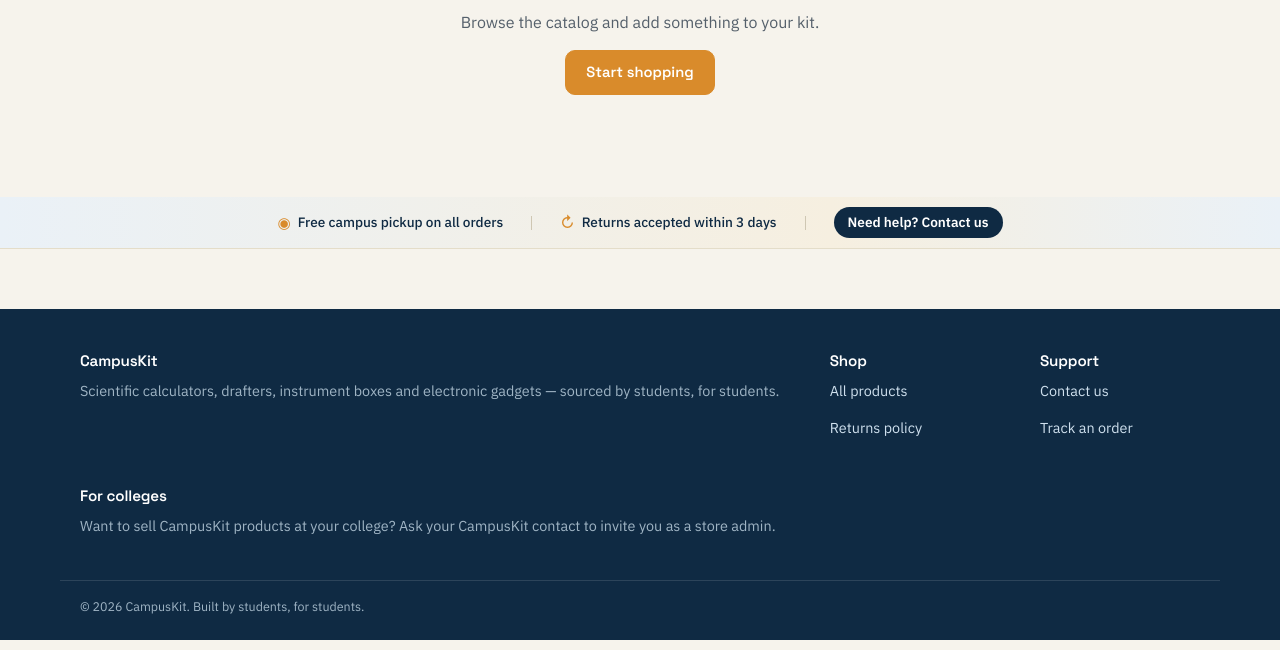
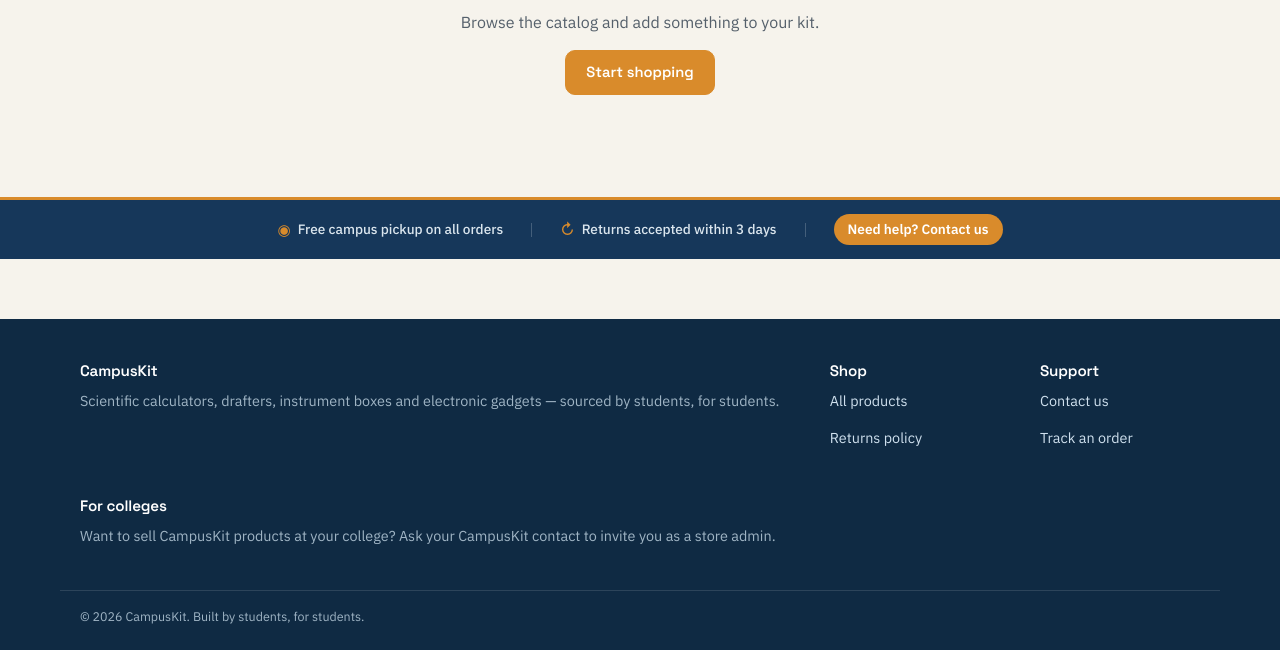
Before and after one commit to dharmateja703/campuskit, a Flask app: page /cart in a window 1280 px wide. Shown: the part 274-924 px from the top of the page. Run offline with Flask 3, Linux system fonts and the light colour scheme.

Commit message:
Update style.css

```diff
--- a/static/css/style.css
+++ b/static/css/style.css
@@ -46,9 +46,9 @@
 
 /* ===== Promo banner ===== */
 .promo-bar {
-  background: linear-gradient(90deg, var(--blue-light), #f6efe0 65%, var(--blue-light));
-  border-bottom: 1px solid var(--line-soft);
-  padding: 10px 0;
+  background: var(--navy-2);
+  border-top: 3px solid var(--amber);
+  padding: 14px 0;
 }
 .promo-bar .container {
   display: flex;
@@ -57,23 +57,23 @@
   gap: 28px;
   flex-wrap: wrap;
   font-size: 0.85rem;
-  color: var(--navy);
+  color: #dbe6ee;
   text-align: center;
 }
 .promo-bar .promo-item { display: flex; align-items: center; gap: 7px; font-weight: 500; }
 .promo-bar .promo-icon { color: var(--amber); font-size: 0.95rem; }
-.promo-bar .promo-divider { width: 1px; height: 14px; background: var(--line); }
+.promo-bar .promo-divider { width: 1px; height: 14px; background: rgba(255,255,255,0.2); }
 .promo-bar a.promo-contact {
   padding: 5px 14px;
   border-radius: var(--radius-pill);
-  background: var(--navy);
+  background: var(--amber);
   color: #fff;
   font-weight: 600;
   transition: box-shadow 0.15s ease, background 0.15s ease;
 }
 .promo-bar a.promo-contact:hover {
-  background: var(--blue);
-  box-shadow: var(--glow);
+  background: #c17d24;
+  box-shadow: var(--glow-amber);
   text-decoration: none;
 }
 
```
